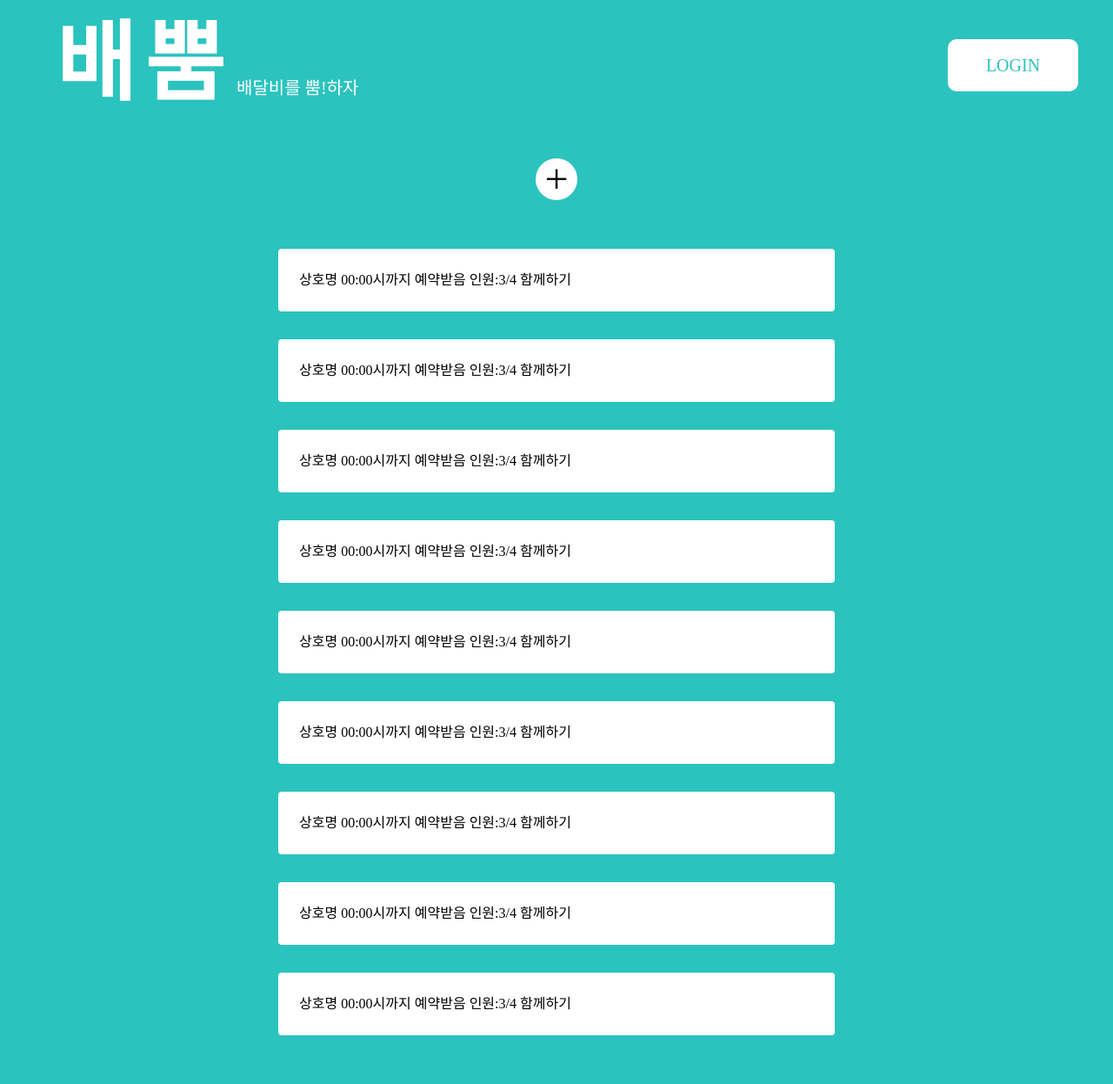
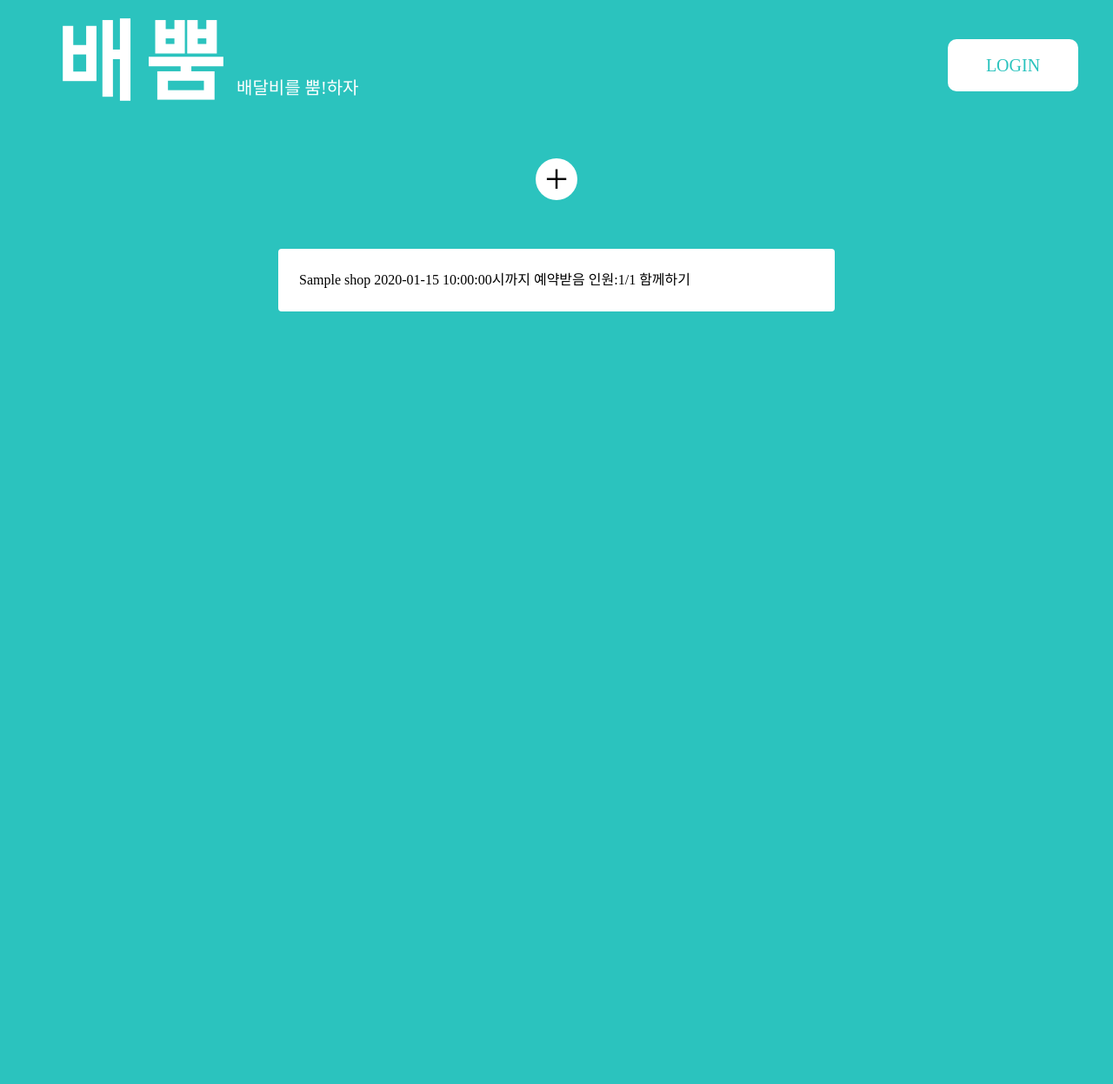
Before and after one commit to NQ-OO/BaeBBoom, a Flask app: page / in a window 1280 px wide. Shown: the whole page at 87% size. After the commit the page ends 358 px from the top, so only its background shows below. Run offline with Flask 2, Linux system fonts and the light colour scheme; a database or web service that is not in the repository returns one stand-in record (values such as "Sample title"); parts of the project's set-up code (start-up, migrations or seed data) failed here and were passed over; some libraries are stand-ins or nearby versions; some web fonts are replaced.

Commit message:
[feat] Connect create order, orders list view(landingpage)

```diff
--- a/app.py
+++ b/app.py
@@ -1,12 +1,12 @@
 
 
-
-
-from flask import Flask, render_template , jsonify, request
+from pymongo import MongoClient
+from flask import Flask, render_template, jsonify, request
+import requests
 # from flask_wtf import FlaskForm
 from flask_wtf.csrf import CSRFProtect
-from forms import SignupForm
-from asyncio.windows_events import NULL
+# from forms import SignupForm
+# from asyncio.windows_events import NULL
 from pickle import GET
 from unittest import result
 from datetime import datetime
@@ -14,11 +14,9 @@ from datetime import datetime
 # from wtforms.validators import DataRequired
 
 
-
 app = Flask(__name__)
 print(app.config)
 
-from pymongo import MongoClient
 client = MongoClient('localhost', 27017)
 db = client.dbjungle
 
@@ -26,85 +24,102 @@ now = datetime.now()
 current_time = now.strftime("%H:%M")
 
 # 메인페이지
-@app.route('/')
+
+
+# @app.route('/')
+# def home():
+#     return render_template('index.html')
+@app.route('/', methods=['GET'])
 def home():
-    return render_template('index.html')
+    posts_list = list(db.posts.find({}, {'_id': False}).sort('deadline', 1))
+    return render_template('index.html', posts=posts_list)
 
 # 리스트 출력하기
-@app.route('/list',methods='GET')
+
+
+@app.route('/list', methods=['GET'])
 def posts_list():
-    #0. if문 해서 시간내에 있는거만 검색하기
+    # 0. if문 해서 시간내에 있는거만 검색하기
 
-    #해당 post를 id를 제외하고 정렬
+    # 해당 post를 id를 제외하고 정렬
     posts_list = list(db.posts.find({}, {'_id': False}).sort('deadline', 1))
 
-    #2. 성공하면 success메시지와 목록을 클라이언트로 보내주기
-    return jsonify({'result':'success', 'posts' : posts_list})
+    # 2. 성공하면 success메시지와 목록을 클라이언트로 보내주기
+    return jsonify({'result': 'success', 'posts': posts_list})
 
 
 # 등록페이지
 
+@app.route('/register')
+def register_page():
+    return render_template('register.html')
+
+
 @app.route('/register', methods=['POST'])
 def register():
-    # 1. 클라이언트 데이터 받기
-    shop_receive = request.form['shop_give']
-    min_num_receive = request.form['min_num_give']
-    deadline_receive = request.form['deadline_give']
-    delivery_cost_receive = request.form['delivery_cost_give']
-    open_url_receive = request.form['open_url_give']
-    user_receive = request.form['user_give']# 유저 변수에 저장
 
-    post = {'shop' : shop_receive,'min_num' : min_num_receive, 'deadline' : deadline_receive, 'delivery_cost' : delivery_cost_receive, 'open_url' : open_url_receive, 'user_list' : [user_receive]} #user 변수 list에 저장
+    # # 1. 클라이언트 데이터 받기
+    shop_receive = request.form['business_name']
+    min_num_receive = request.form['min_per']
+    deadline_receive = request.form['time']
+    delivery_cost_receive = request.form['fee']
+    open_url_receive = request.form['open_link']
+    user_receive = request.form['user_id']  # 유저 변수에 저장
+
+
+    post = {'shop': shop_receive, 'min_num': min_num_receive, 'deadline': deadline_receive,
+            'delivery_cost': delivery_cost_receive, 'open_url': open_url_receive, 'user_list': [user_receive]}  # user 변수 list에 저장
 
     # 2. mongoDB에 데이터 넣기
     db.posts.insert_one(post)
 
-    return jsonify({'result':'success'})
 
+    return jsonify({'result': 'success'})
 
 
 # 상세페이지
 
 @app.route('/spec', methods=['GET'])
 def spec():
-    #1. 클라이언트에서 전달 받은 objectid 값을 변수에 넣는다.
+    # 1. 클라이언트에서 전달 받은 objectid 값을 변수에 넣는다.
     id_receive = request.form['object_id_give']
 
-    #2. 해당 정보 찾기
-    post = db.posts.find_one({'_id' : id_receive})
+    # 2. 해당 정보 찾기
+    post = db.posts.find_one({'_id': id_receive})
 
-    #3. 해당 정보 보냐쥬기 - id 제외하고????
-    return jsonify({'result':'success', 'post': post})
+    # 3. 해당 정보 보냐쥬기 - id 제외하고????
+    return jsonify({'result': 'success', 'post': post})
 
 
 # 함께하기
 
 @app.route('/together', methods=['POST'])
 def together():
-    #1. 클라이언트에서 전달 받은 objectid 값을 변수에 넣는다.
+    # 1. 클라이언트에서 전달 받은 objectid 값을 변수에 넣는다.
     id_receive = request.form['object_id_give']
-    user_receive = request.form['user_give']# 유저 변수에 저장
+    user_receive = request.form['user_give']  # 유저 변수에 저장
 
-    #2. 해당 정보 찾기
-    post = db.posts.find_one({'_id' : id_receive})
+    # 2. 해당 정보 찾기
+    post = db.posts.find_one({'_id': id_receive})
     open_url = post['open_url']
 
-    #3. user_list에 현재 사용자 추가
+    # 3. user_list에 현재 사용자 추가
     #new_num = post['num']+1
     new_user_list = post['user_list'].append(user_receive)
 
-    #4. 해당 변수 저장해주기
-    db.posts.update_one({'_id':id_receive},{'$set':{'user_list':new_user_list}})
+    # 4. 해당 변수 저장해주기
+    db.posts.update_one({'_id': id_receive}, {
+                        '$set': {'user_list': new_user_list}})
 
-    #5. 링크 보내기
-    return jsonify({'result':'success', 'open_url' : open_url })
+    # 5. 링크 보내기
+    return jsonify({'result': 'success', 'open_url': open_url})
 
 # 로그인 페이지
 
 
 @app.route('/signin')
 def login():
-    return 'This is 로그인페이지!'
+    return render_template('signIn.html')
 
 # 회원가입 페이지
 
@@ -112,14 +127,13 @@ def login():
 @app.route('/signup')
 def signup():
 
-    return render_template('signup.html')
-
+    return render_template('signUp.html')
 
 
 if __name__ == '__main__':
-    app.config['SECRET_KEY'] = "secret_key"
-    csrf = CSRFProtect()
-    csrf.init_app(app)
+    # app.config['SECRET_KEY'] = "secret_key"
+    # csrf = CSRFProtect()
+    # csrf.init_app(app)
 
     app.run('0.0.0.0', port=5000, debug=True)
 
--- a/requirements.txt
+++ b/requirements.txt
@@ -4,3 +4,4 @@ itsdangerous==2.1.2
 Jinja2==3.1.1
 MarkupSafe==2.1.1
 Werkzeug==2.0.3
+requests==2.27.1
--- a/templates/index.html
+++ b/templates/index.html
@@ -20,13 +20,7 @@
       }
     }
   </script>
-  <style type="text/tailwindcss">
-    @layer utilities {
-      .content-auto {
-        content-visibility: auto;
-      }
-    }
-  </style>
+  <script src="https://cdn.tailwindcss.com?plugins=forms,typography,aspect-ratio,line-clamp"></script>
   <!-- 한나 -->
   <link href="https://webfontworld.github.io/BMHanna11yrs/BMHanna11yrs.css" rel="stylesheet">
   <!-- JS -->
@@ -54,26 +48,31 @@
   </style>
   <script>
     // $(document).ready(function () {
-    //             $("#cards-box").html("");
-    //             showBooms();
-    //         });
-    // function showBooms() {
+    //   showOrders();
+    // });
+    // function showOrders() {
     //   $.ajax({
     //     type: "GET",
-    //     url: "/bbooms",
+    //     url: "/list",
+    //     // async: false,
     //     data: {},
     //     success: function (response) {
-    //       let articles = response["articles"];
-    //       console.log(articles);
+    //       let posts = response["posts"];
+    //       console.log(response);
+
     //     }
     //   })
+
     // }
 
     function onClickSpec() {
       console.log("let it go");
     }
     function onClickLoginBtn() {
-      window.location.href = './login';
+      window.location.href = './signin';
+    }
+    function onClickPlusBtn() {
+      window.location.href = './register';
     }
   </script>
 </head>
@@ -96,63 +95,25 @@
   </div>
 
   <div class="flex flex-1 flex-col items-center">
-    <button class="bg-white boder rounded-full w-12 h-12 text-5xl mt-8">+</button>
+    <button class="bg-white boder rounded-full w-12 h-12 text-5xl mt-8" onclick="onClickPlusBtn()">+</button>
     <!-- style="background-color: #fff; color :black; border:white; border-radius: 50%; width: 40px; height: 40px; font-size: xx-large; font-weight: 900;">+</button> -->
 
     <ul class="my-2 py-8 w-full flex items-center flex-col">
-      <li class="bg-white my-4 w-1/2 block p-6 rounded">상호명 00:00시까지 예약받음 인원:3/4
+
+      <!-- <li class="bg-white my-4 w-1/2 block p-6 rounded">상호명 00:00시까지 예약받음 인원:3/4
+        <button onclick="onClickSpec()">
+          함께하기
+        </button>
+      </li> -->
+      {% for post in posts %}
+      <li class="bg-white my-4 w-1/2 block p-6 rounded" id={{post._id}}>{{post.shop}} {{post.deadline}}시까지 예약받음
+        인원:{{post.user_list|length}}/{{post.min_num}}
         <button onclick="onClickSpec()">
           함께하기
         </button>
       </li>
-      <li class="bg-white my-4 w-1/2 block p-6 rounded">상호명 00:00시까지 예약받음 인원:3/4
-        <button onclick="onClickSpec()">
-          함께하기
-        </button>
-      </li>
-      <li class="bg-white my-4 w-1/2 block p-6 rounded">상호명 00:00시까지 예약받음 인원:3/4
-        <button onclick="onClickSpec()">
-          함께하기
-        </button>
-      </li>
-      <li class="bg-white my-4 w-1/2 block p-6 rounded">상호명 00:00시까지 예약받음 인원:3/4
-        <button onclick="onClickSpec()">
-          함께하기
-        </button>
-      </li>
-      <li class="bg-white my-4 w-1/2 block p-6 rounded">상호명 00:00시까지 예약받음 인원:3/4
-        <button onclick="onClickSpec()">
-          함께하기
-        </button>
-      </li>
-      <li class="bg-white my-4 w-1/2 block p-6 rounded">상호명 00:00시까지 예약받음 인원:3/4
-        <button onclick="onClickSpec()">
-          함께하기
-        </button>
-      </li>
-      <li class="bg-white my-4 w-1/2 block p-6 rounded">상호명 00:00시까지 예약받음 인원:3/4
-        <button onclick="onClickSpec()">
-          함께하기
-        </button>
-      </li>
-      <li class="bg-white my-4 w-1/2 block p-6 rounded">상호명 00:00시까지 예약받음 인원:3/4
-        <button onclick="onClickSpec()">
-          함께하기
-        </button>
-      </li>
-      <li class="bg-white my-4 w-1/2 block p-6 rounded">상호명 00:00시까지 예약받음 인원:3/4
-        <button onclick="onClickSpec()">
-          함께하기
-        </button>
-      </li>
-
-
-
-
-
-
+      {% endfor %}
     </ul>
-
 
   </div>
 
```
Also changed, not shown: forms.py (+7 -4 lines), templates/detail.html (+2 -8 lines), templates/register.html (+32 -33 lines), templates/signIn.html (+3 -8 lines), templates/signUp.html (+2 -7 lines).
